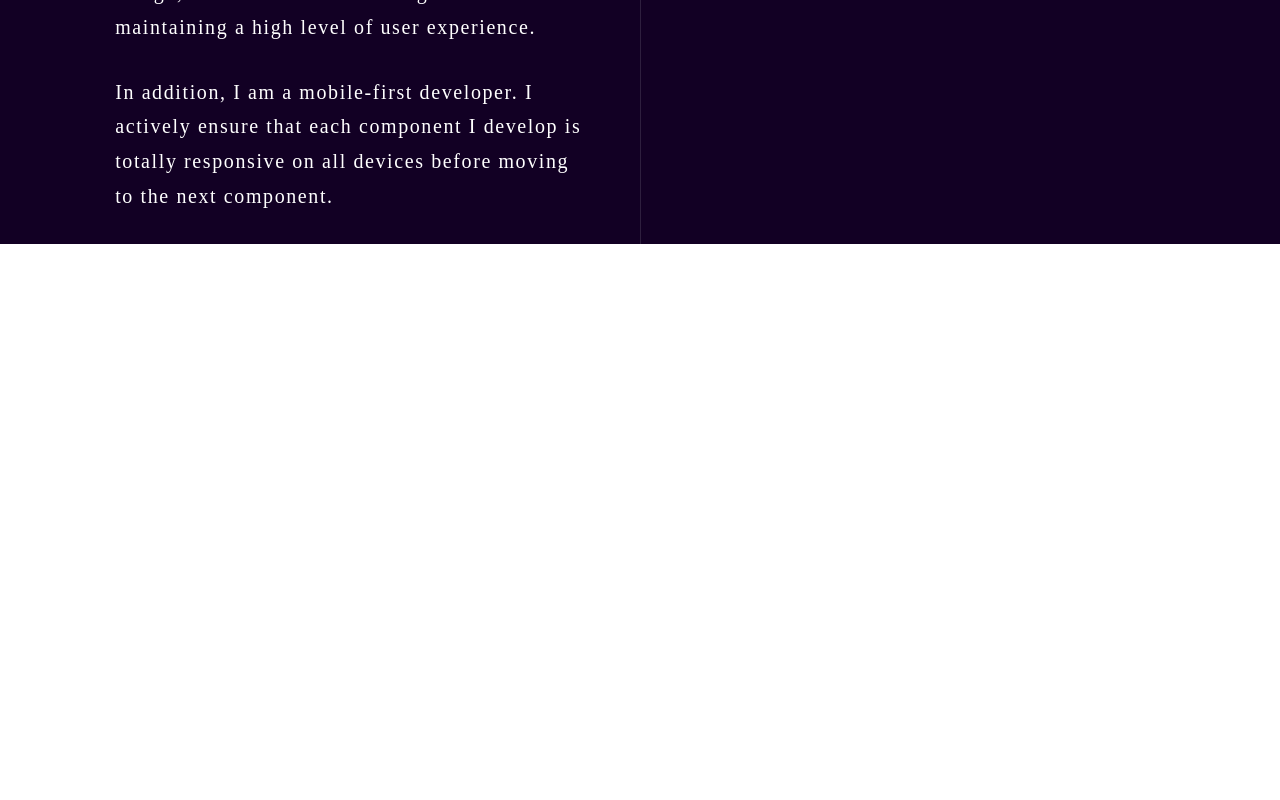
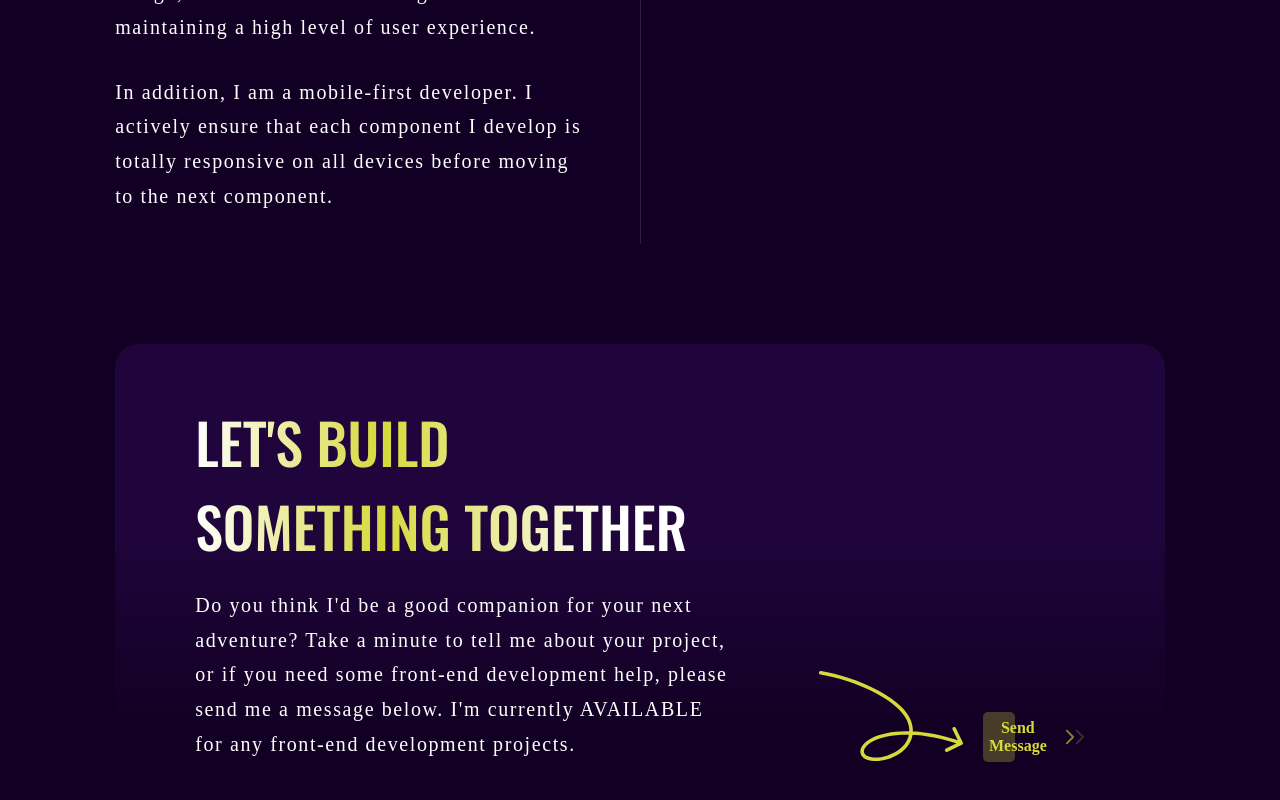
Before and after one commit to steph-crown/portfolio, a React (Create React App) app: page / in a window 1280 px wide. Shown: the part 6058-6858 px from the top of the page. Before the commit the page ends 6302 px from the top, so only its background shows below. Built offline with nearby package versions, Linux system fonts and the light colour scheme; a web font is replaced by a local one.

Commit message:
started footer

```diff
--- a/src/App.css
+++ b/src/App.css
@@ -9,3 +9,7 @@
 
     --mob-side-pad: calc(0.06 * 100vw);
 }
+
+body {
+    background-color: var(--primary);
+}
--- /dev/null
+++ b/src/components/footer/index.tsx
@@ -0,0 +1,29 @@
+import { FC } from "react";
+import { FooterContainer } from "./style";
+import left from "./../../assets/left.svg";
+import { Button } from "../buttons";
+
+export const Footer: FC = () => {
+    return (
+        <FooterContainer>
+            <div className="first">
+                <h1>
+                    LET'S BUILD
+                    <br />
+                    SOMETHING TOGETHER
+                </h1>
+                <p>
+                    Do you think I'd be a good companion for your next
+                    adventure? Take a minute to tell me about your project, or
+                    if you need some front-end development help, please send me
+                    a message below. I'm currently AVAILABLE for any front-end
+                    development projects.
+                </p>
+            </div>
+            <div className="right">
+                <img src={left} alt="look left" />
+                <Button>Send Message</Button>
+            </div>
+        </FooterContainer>
+    );
+};
--- /dev/null
+++ b/src/components/footer/style.tsx
@@ -0,0 +1,87 @@
+import styled from "styled-components";
+
+export const FooterContainer = styled.footer`
+    margin: 100px var(--side-pad);
+    /* margin-top: 100px; */
+
+    @media (max-width: 480px) {
+        margin: 100px var(--mob-side-pad);
+    }
+
+    background: linear-gradient(
+        180deg,
+        #20053c 38.12%,
+        rgba(24, 2, 47, 0) 80.43%
+    );
+
+    padding: 3.5em 5em;
+    border-radius: 24px;
+    margin-bottom: 0;
+
+    @media (max-width: 480px) {
+        padding: 1.5em;
+    }
+
+    display: flex;
+    min-height: 2px;
+    align-items: flex-end;
+    justify-content: space-between;
+    @media (max-width: 480px) {
+        display: block;
+    }
+
+    h1 {
+        background: linear-gradient(
+            90deg,
+            #ffffff 0%,
+            #d6d93b 35.29%,
+            #ffffff 78.31%
+        );
+        color: transparent;
+        background-clip: text;
+        -webkit-background-clip: text;
+        -webkit-text-fill-color: transparent;
+        font-size: 3.5em;
+        line-height: 150%;
+        font-family: Oswald;
+        font-weight: 500;
+
+        @media (max-width: 480px) {
+            font-size: 2.2em;
+        }
+    }
+    div.first {
+        width: 60%;
+        @media (max-width: 480px) {
+            width: 100%;
+        }
+        p {
+            font-weight: normal;
+            font-size: 20px;
+            line-height: 174.9%;
+            /* or 35px */
+
+            letter-spacing: 0.08em;
+            color: var(--white);
+            margin-top: 1em;
+        }
+    }
+
+    div.right {
+        width: 30%;
+        display: flex;
+        min-height: 2px;
+        align-items: flex-end;
+        height: 72px;
+        img {
+            @media (max-width: 480px) {
+                height: 64px;
+            }
+            margin-right: 20px;
+        }
+
+        button {
+            width: 160px;
+        }
+    }
+`;
--- a/src/pages/home/index.tsx
+++ b/src/pages/home/index.tsx
@@ -1,6 +1,7 @@
 import { FC } from "react";
 import { Banner } from "../../components/banner";
 import { ExperienceSection } from "../../components/experience-section";
+import { Footer } from "../../components/footer";
 import { Header } from "../../components/header";
 import { ProjectSection } from "../../components/project-section";
 import { SkillsSection } from "../../components/skills-section";
@@ -17,6 +18,7 @@ export const HomePage: FC = () => {
             <ProjectSection />
             <ExperienceSection />
             <SkillsSection />
+            <Footer />
         </HomeContainer>
     );
 };
```
Also changed, not shown: src/assets/left.svg (added).
